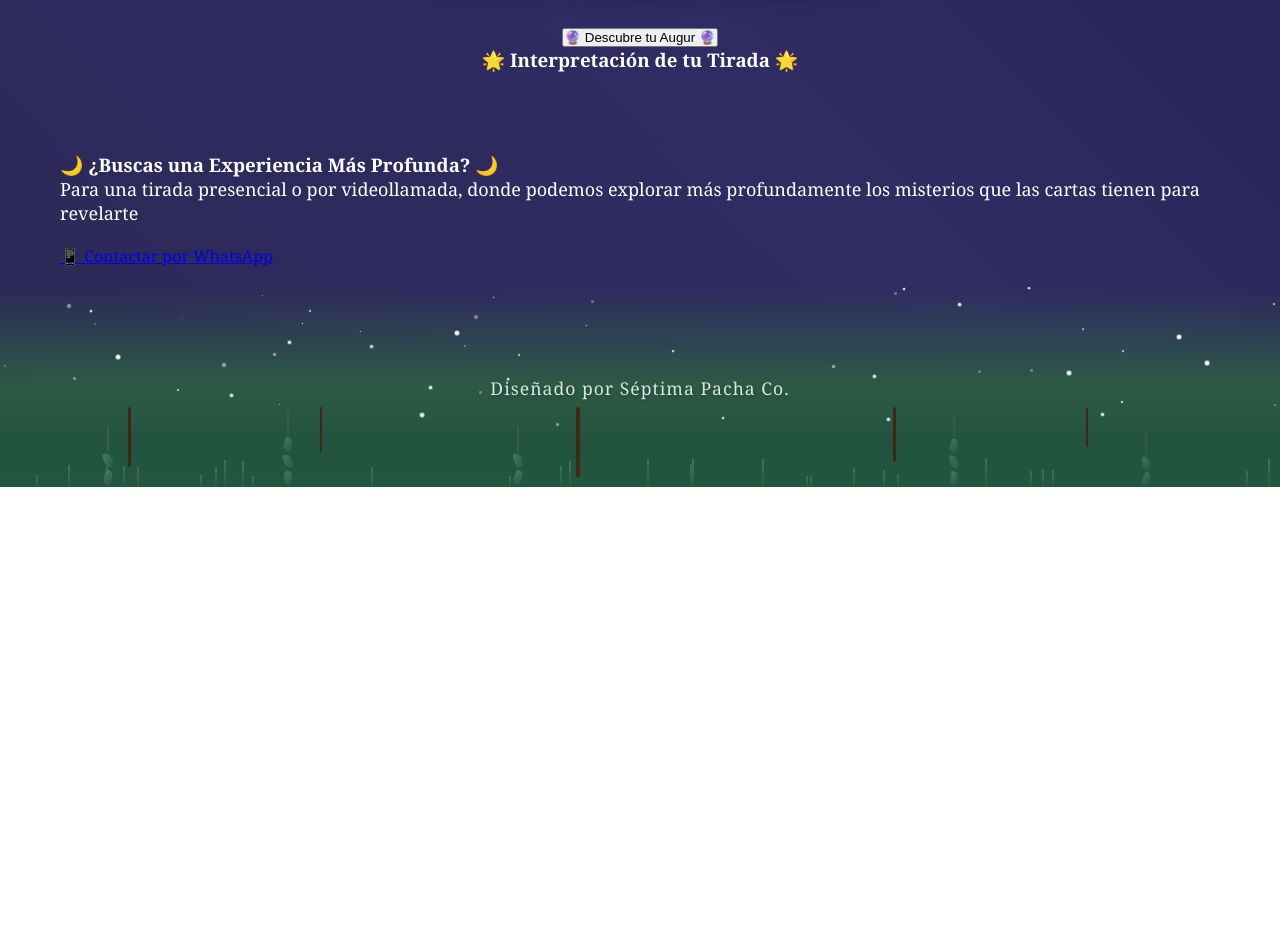
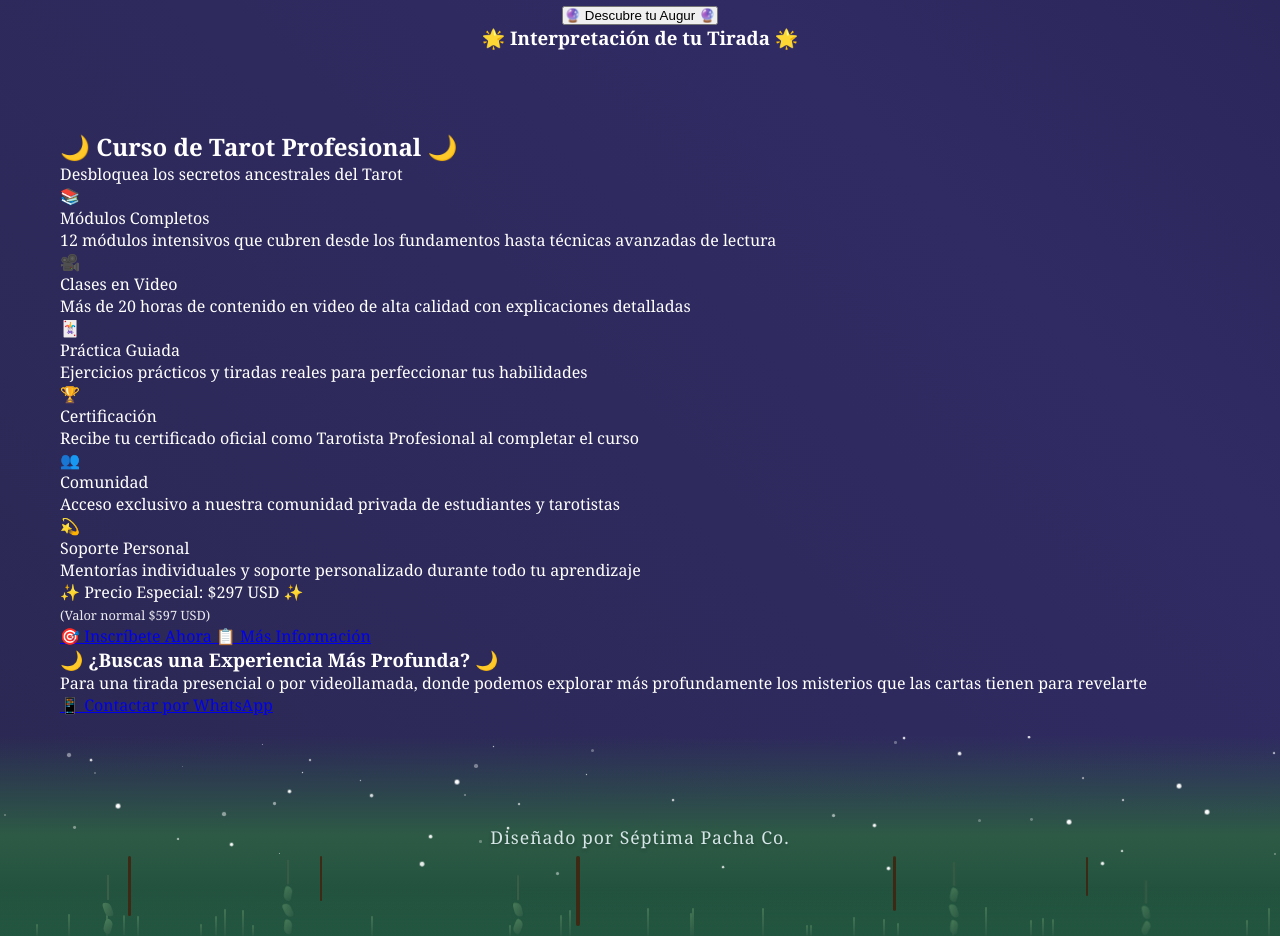
Before and after one commit to nalialma/Tarot-en-Luz, a plain HTML site: page index.html in a window 1280 px wide. Shown: the part 620-1556 px from the top of the page. Before the commit the page ends 1107 px from the top, so only its background shows below. Drawn offline with Linux system fonts and the light colour scheme.

Commit message:
Update index.html

```diff
--- a/index.html
+++ b/index.html
@@ -25,9 +25,7 @@
 
         <!-- Sección principal -->
         <div class="main-section">
-            <h1 style="font-size: 3rem; margin-bottom: 20px; text-shadow: 2px 2px 4px rgba(0,0,0,0.7);">
-                ✨ Tarot Místico ✨
-            </h1>
+            <h1>✨ Tarot Místico ✨</h1>
 
             <div class="cards-container" id="cardsContainer">
                 <div class="tarot-card" id="card1">
@@ -71,10 +69,70 @@
             </div>
         </div>
 
+        <!-- Nueva sección del curso -->
+        <div class="course-section">
+            <div class="course-container">
+                <h2 class="course-title">🌙 Curso de Tarot Profesional 🌙</h2>
+                <p class="course-subtitle">Desbloquea los secretos ancestrales del Tarot</p>
+
+                <div class="course-features">
+                    <div class="feature-card">
+                        <div class="feature-icon">📚</div>
+                        <div class="feature-title">Módulos Completos</div>
+                        <div class="feature-description">12 módulos intensivos que cubren desde los fundamentos hasta técnicas avanzadas de lectura</div>
+                    </div>
+
+                    <div class="feature-card">
+                        <div class="feature-icon">🎥</div>
+                        <div class="feature-title">Clases en Video</div>
+                        <div class="feature-description">Más de 20 horas de contenido en video de alta calidad con explicaciones detalladas</div>
+                    </div>
+
+                    <div class="feature-card">
+                        <div class="feature-icon">🃏</div>
+                        <div class="feature-title">Práctica Guiada</div>
+                        <div class="feature-description">Ejercicios prácticos y tiradas reales para perfeccionar tus habilidades</div>
+                    </div>
+
+                    <div class="feature-card">
+                        <div class="feature-icon">🏆</div>
+                        <div class="feature-title">Certificación</div>
+                        <div class="feature-description">Recibe tu certificado oficial como Tarotista Profesional al completar el curso</div>
+                    </div>
+
+                    <div class="feature-card">
+                        <div class="feature-icon">👥</div>
+                        <div class="feature-title">Comunidad</div>
+                        <div class="feature-description">Acceso exclusivo a nuestra comunidad privada de estudiantes y tarotistas</div>
+                    </div>
+
+                    <div class="feature-card">
+                        <div class="feature-icon">💫</div>
+                        <div class="feature-title">Soporte Personal</div>
+                        <div class="feature-description">Mentorías individuales y soporte personalizado durante todo tu aprendizaje</div>
+                    </div>
+                </div>
+
+                <div class="course-price">
+                    ✨ Precio Especial: $297 USD ✨
+                    <br><small style="font-size: 0.8em; opacity: 0.9;">(Valor normal $597 USD)</small>
+                </div>
+
+                <div class="course-buttons">
+                    <a href="#" class="course-btn" onclick="alert('¡Gracias por tu interés! Pronto recibirás información sobre el curso.')">
+                        🎯 Inscríbete Ahora
+                    </a>
+                    <a href="#" class="course-btn secondary" onclick="alert('¡Información del curso enviada! Revisa tu email.')">
+                        📋 Más Información
+                    </a>
+                </div>
+            </div>
+        </div>
+
         <!-- Sección de contacto -->
         <div class="contact-section">
             <h3>🌙 ¿Buscas una Experiencia Más Profunda? 🌙</h3>
-            <p style="font-size: 18px; margin-bottom: 20px;">
+            <p>
                 Para una tirada presencial o por videollamada, donde podemos explorar
                 más profundamente los misterios que las cartas tienen para revelarte
             </p>
@@ -83,7 +141,8 @@
             </a>
         </div>
     </div>
-     <footer class="footer">
+
+    <footer class="footer">
         <!-- Cielo estrellado -->
         <div class="starry-sky" id="starryBackground"></div>
 
@@ -142,8 +201,6 @@
         </div>
     </footer>
 
-
     <script src="script.js"></script>
-
 </body>
 </html>
```
